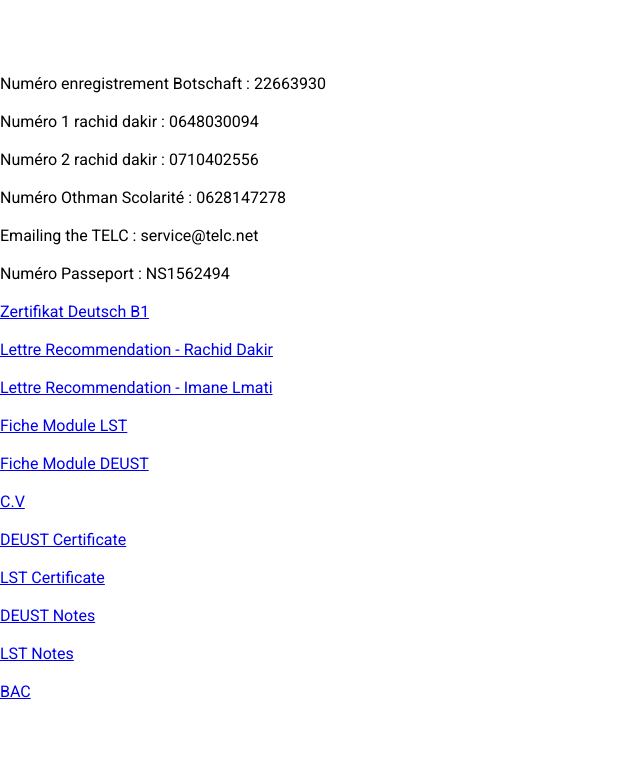
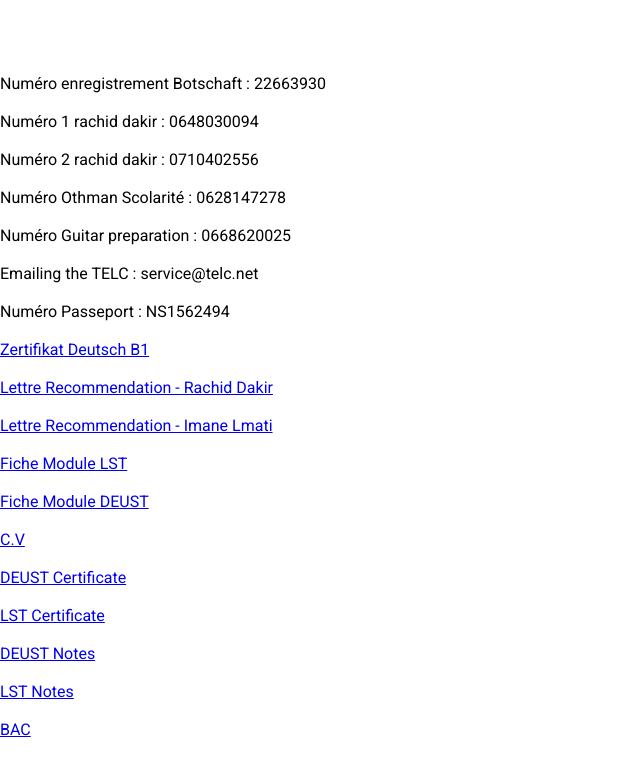
Before and after one commit to akramthedev/die-deutsch-traum, a React (Create React App) app: page /Dokument in a window 1280 px wide. Shown: the top 776 px of the page, without its empty margins (0-640 px from the left). Built offline with nearby package versions, Linux system fonts and the light colour scheme.

Commit message:
Update Dokument.jsx

```diff
--- a/src/Dokument.jsx
+++ b/src/Dokument.jsx
@@ -43,6 +43,13 @@ const Dokument = () => {
 
       <a>
         Numéro Othman Scolarité : 0628147278
+      </a>
+             <br />
+             <br />
+
+
+      <a>
+        Numéro Guitar preparation : 0668620025
       </a>
              <br />
              <br />
```
